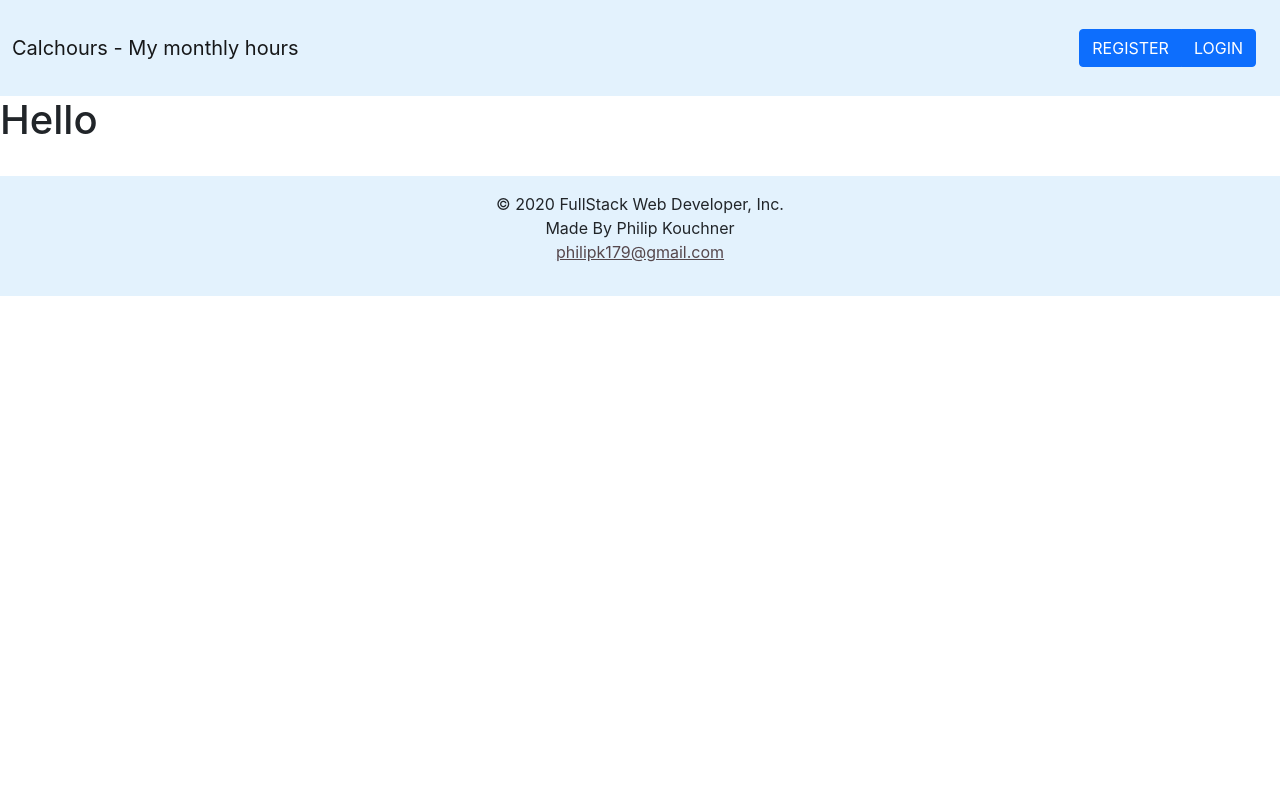
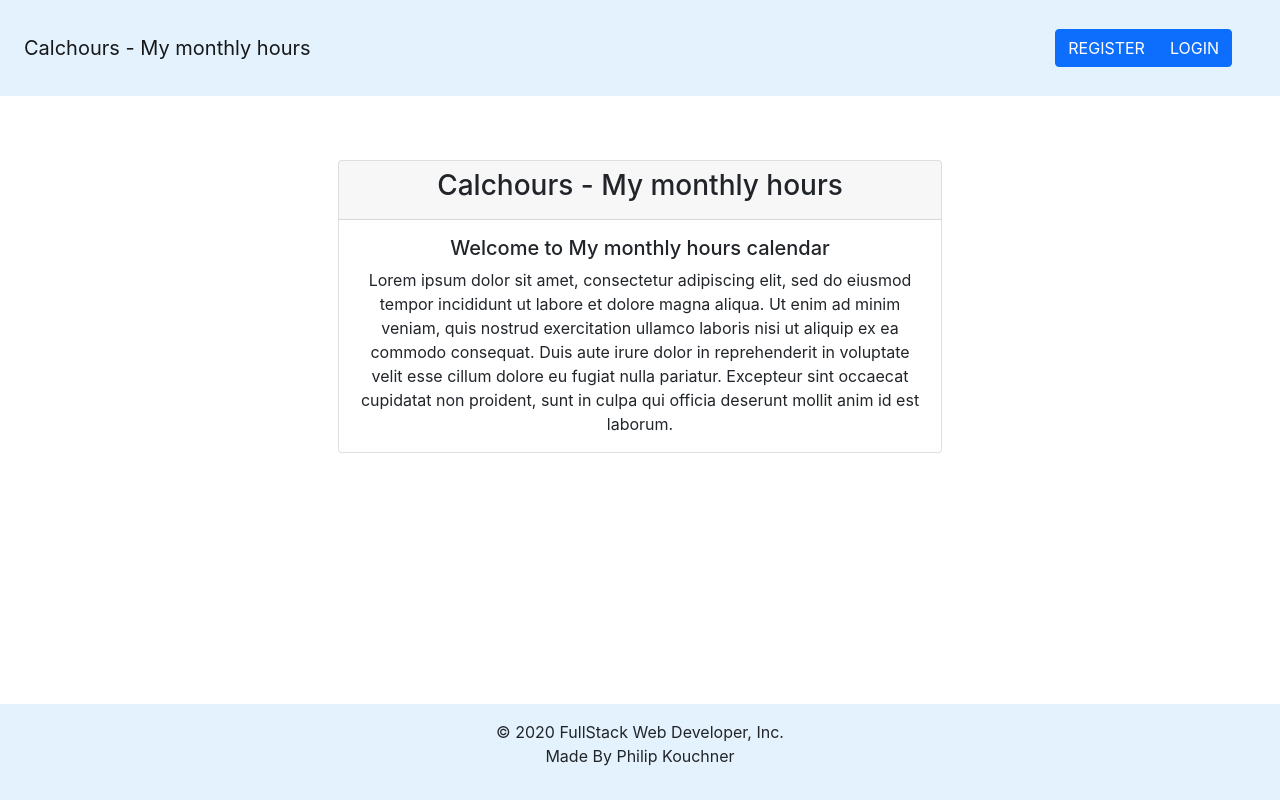
Before and after one commit to PhilipK-webdev/Calchours, a React (Create React App) app in the folder client/: page / in a window 1280 px wide. Built offline with nearby package versions, Linux system fonts and the light colour scheme; no server answers.

Commit message:
finish on footer and basic landig page

```diff
--- a/client/src/App.js
+++ b/client/src/App.js
@@ -41,7 +41,8 @@
   }, []);
 
   return (
-    <div className="container-fluid m-0 p-0">
+    <div className="d-flex flex-column h-100">
+      <div className="row">
         <Router>
           <UserContext.Provider value={{ userData, setUserData }}>
             <Nav />
@@ -56,11 +57,12 @@
                 <LoginPage userData={userData} setUserData={setUserData} />
               </Route>
             </Switch>
-          <footer data-test="footer" className="page-footer font-small pt-4">
+            <footer>
               <Footer />
             </footer>
           </UserContext.Provider>
         </Router>
+      </div>
     </div >
   );
 }
--- /dev/null
+++ b/client/src/components/footer/Footer.css
@@ -0,0 +1,7 @@
+.footer{
+
+    display: flex !important;
+    flex-direction: column !important;
+    min-height: 10vh !important;
+    background-color: #e3f2fd;
+}
--- a/client/src/components/footer/Footer.js
+++ b/client/src/components/footer/Footer.js
@@ -1,17 +1,20 @@
-import React from 'react'
+import React from 'react';
+import "../footer/Footer.css"
 const Footer = () => {
 
     return (
-        <div className="footer-copyright py-3 text-center" style={{ backgroundColor: "#e3f2fd" }}>
+        <div className="fixed-bottom">
+            <div className="footer mt-auto py-3 text-center">
                 <div className="row">
                     <div className="container-fluid p-0">
                         <p> &copy; 2020 FullStack Web Developer, Inc.<br />
                     Made By Philip Kouchner<br />
-                        <a href="mailto:philipk179@gmail.com" style={{ color: "#55474c" }}>philipk179@gmail.com</a>
                         </p>
                     </div>
                 </div >
             </div>
+        </div>
+
     )
 }
 
--- a/client/src/pages/LandingPage.js
+++ b/client/src/pages/LandingPage.js
@@ -2,8 +2,32 @@
 
 const LandingPage = () => {
     return (
-        <div>
-            <h1>Hello</h1>
+
+        <div className="jumbotron mt-5">
+            <div className="container-fluid">
+                <div className="row">
+                    <div className="col-3">
+                    </div>
+                    <div className="col-6">
+                        <div className="card text-center mt-3">
+                            <div className="card-header">
+                                <h3> Calchours - My monthly hours</h3>
+                            </div>
+                            <div className="card-body">
+                                <h5 className="card-title">
+                                    Welcome to My monthly hours calendar
+                            </h5>
+                                <p className="card-text">
+                                    Lorem ipsum dolor sit amet, consectetur adipiscing elit, sed do eiusmod tempor incididunt ut labore et dolore magna aliqua. Ut enim ad minim veniam, quis nostrud exercitation ullamco laboris nisi ut aliquip ex ea commodo consequat. Duis aute irure dolor in reprehenderit in voluptate velit esse cillum dolore eu fugiat nulla pariatur.
+                                    Excepteur sint occaecat cupidatat non proident, sunt in culpa qui officia deserunt mollit anim id est laborum.
+                            </p>
+                            </div>
+                        </div>
+                    </div>
+                    <div className="col-3">
+                    </div>
+                </div>
+            </div>
         </div>
     )
 }
```
Also changed, not shown: 1 other file (tests, documents, lock files or other folders). Lines whose indentation alone changed are shown as unchanged.
